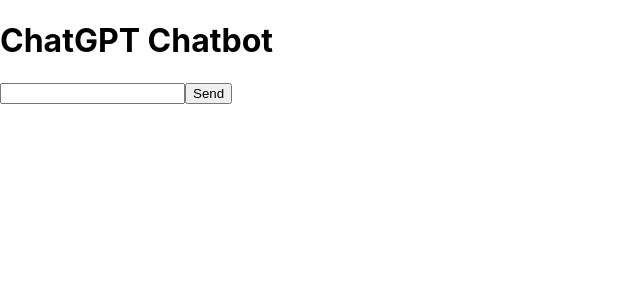
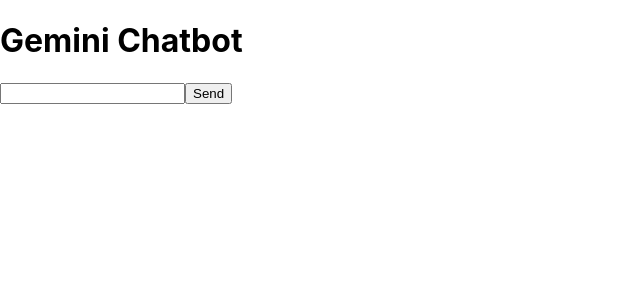
Before and after one commit to JintoYamanaka/ai-chat-app, a React (Create React App) app: page / in a window 1280 px wide. Shown: the top 300 px of the page, without its empty margins (0-640 px from the left). Built offline with nearby package versions, Linux system fonts and the light colour scheme.

Commit message:
画面タイトルを変更

```diff
--- a/src/App.tsx
+++ b/src/App.tsx
@@ -3,7 +3,7 @@
 const App = () => {
   return (
     <div>
-      <h1>ChatGPT Chatbot</h1>
+      <h1>Gemini Chatbot</h1>
       <Chat />
     </div>
   );
```
